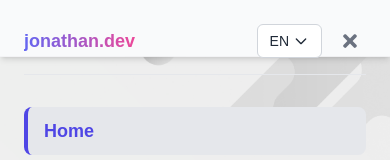
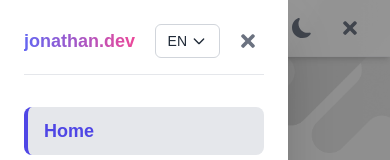
Before and after one commit to jonathanDavid1/porfolio-3.0, a Next.js app: page / in a window 390 px wide. Both pictures are taken after a click on the button 350 px from the left and 28 px from the top of the page. Shown: the top 160 px of the page. Built offline with nearby package versions, Linux system fonts and the light colour scheme; no server answers.

Commit message:
fixing mobile version in navbar

```diff
--- a/src/components/Navbar.tsx
+++ b/src/components/Navbar.tsx
@@ -46,7 +46,7 @@ const Navbar: React.FC = () => {
         return `w-full text-left font-medium text-lg transition-all duration-200 py-2.5 px-4 rounded-lg focus:outline-none cursor-pointer block
             ${isActive
                 ? (isDarkMode ? 'bg-slate-700/80 text-blue-400 font-semibold border-l-4 border-blue-400' : 'bg-gray-200 text-indigo-600 font-semibold border-l-4 border-indigo-600')
-                : (isDarkMode ? 'text-gray-300 hover:bg-slate-750' : 'text-gray-700 hover:bg-gray-100')
+                : (isDarkMode ? 'text-gray-300 hover:bg-slate-700' : 'text-gray-700 hover:bg-gray-100')
             }
         `;
     };
@@ -62,7 +62,7 @@ const Navbar: React.FC = () => {
             }
             setLocale(newLocale);
             router.push(newPathname);
-            setIsMobileMenuOpen(false); // Cierra al cambiar idioma
+            setIsMobileMenuOpen(false);
         },
         [pathname, router, setLocale]
     );
@@ -120,24 +120,21 @@ const Navbar: React.FC = () => {
         return () => document.removeEventListener('mousedown', handleClickOutside);
     }, []);
 
-    // Scroll control when mobile menu is open
+    // Lock body scroll when mobile menu is open
     useEffect(() => {
-        const handleScroll = () => {
         if (isMobileMenuOpen) {
             document.body.style.overflow = 'hidden';
         } else {
             document.body.style.overflow = '';
         }
-        };
-        handleScroll();
-        window.addEventListener('scroll', handleScroll);
         return () => {
-          window.removeEventListener('scroll', handleScroll);
             document.body.style.overflow = '';
         };
     }, [isMobileMenuOpen]);
 
     return (
+        <>
+            {/* ── Navbar ── */}
             <header
                 className={`py-3 fixed top-0 left-0 w-full z-20 backdrop-blur-md transition-all duration-300 ${
                     isDarkMode
@@ -202,27 +199,21 @@ const Navbar: React.FC = () => {
                                     }`}
                                 >
                                     <button
-                                    onClick={() => {
-                                        handleLocaleChange('en');
-                                        setIsLangOpen(false);
-                                    }}
+                                        onClick={() => { handleLocaleChange('en'); setIsLangOpen(false); }}
                                         className={`w-full text-left px-4 py-2 text-sm transition-colors duration-150 ${
                                             locale === 'en'
                                                 ? 'bg-indigo-500/10 text-indigo-500 dark:text-blue-400 font-semibold'
-                                            : isDarkMode ? 'hover:bg-slate-750' : 'hover:bg-gray-50'
+                                                : isDarkMode ? 'hover:bg-slate-700' : 'hover:bg-gray-50'
                                         }`}
                                     >
                                         English
                                     </button>
                                     <button
-                                    onClick={() => {
-                                        handleLocaleChange('es');
-                                        setIsLangOpen(false);
-                                    }}
+                                        onClick={() => { handleLocaleChange('es'); setIsLangOpen(false); }}
                                         className={`w-full text-left px-4 py-2 text-sm transition-colors duration-150 ${
                                             locale === 'es'
                                                 ? 'bg-indigo-500/10 text-indigo-500 dark:text-blue-400 font-semibold'
-                                            : isDarkMode ? 'hover:bg-slate-750' : 'hover:bg-gray-50'
+                                                : isDarkMode ? 'hover:bg-slate-700' : 'hover:bg-gray-50'
                                         }`}
                                     >
                                         Español
@@ -232,7 +223,7 @@ const Navbar: React.FC = () => {
                         </div>
                     </nav>
 
-                {/* Right Side Icons & Actions (Desktop and Mobile controls) */}
+                    {/* Right Side Icons & Actions */}
                     <div className="flex items-center space-x-4">
                         {/* Social networks (Desktop) */}
                         <div className="hidden sm:flex items-center space-x-3.5">
@@ -265,10 +256,10 @@ const Navbar: React.FC = () => {
                             </a>
                         </div>
 
-                    {/* Separator line (Desktop) */}
+                        {/* Separator (Desktop) */}
                         <span className="hidden sm:inline-block h-5 w-px bg-gray-300 dark:bg-slate-700"></span>
 
-                    {/* Theme Toggle Button (Desktop & Mobile) */}
+                        {/* Theme Toggle */}
                         <button
                             onClick={handleThemeClick}
                             className="text-gray-500 dark:text-gray-400 hover:text-indigo-600 dark:hover:text-blue-400 p-1.5 rounded-lg hover:bg-gray-100 dark:hover:bg-slate-800 transition-all duration-200 focus:outline-none cursor-pointer"
@@ -279,7 +270,7 @@ const Navbar: React.FC = () => {
                             </div>
                         </button>
 
-                    {/* Mobile Hamburger menu trigger */}
+                        {/* Mobile Hamburger */}
                         <button
                             onClick={toggleMobileMenu}
                             className="sm:hidden text-gray-500 dark:text-gray-400 hover:text-indigo-600 dark:hover:text-blue-400 p-1.5 rounded-lg hover:bg-gray-100 dark:hover:bg-slate-800 transition-all duration-200 focus:outline-none cursor-pointer"
@@ -288,31 +279,40 @@ const Navbar: React.FC = () => {
                             {isMobileMenuOpen ? <FaTimes size={20} /> : <FaBars size={20} />}
                         </button>
                     </div>
+                </div>
+            </header>
 
-                {/* Mobile Menu Overlay */}
+            {/* ── Mobile Menu — outside <header> to avoid stacking context issues ── */}
             {isMobileMenuOpen && (
+                <>
+                    {/* Dimmed backdrop — closes menu on click */}
+                    <div
+                        className="fixed inset-0 bg-black/40 z-30"
+                        onClick={toggleMobileMenu}
+                    />
+
+                    {/* Slide-in side panel */}
                     <div
                         ref={menuRef}
-                        className={`fixed top-0 left-0 w-full h-full ${
-                            isDarkMode ? 'bg-slate-900 text-white' : 'bg-gray-50 text-gray-800'
-                        } z-50`}
+                        className={`fixed top-0 left-0 h-full w-72 z-40 shadow-2xl flex flex-col
+                            ${isDarkMode ? 'bg-slate-900 text-white' : 'bg-white text-gray-800'}`}
                     >
                         <div className="flex flex-col h-full py-6 px-6">
 
-                            {/* Header inside mobile menu */}
+                            {/* Panel header */}
                             <div className={`flex items-center justify-between border-b pb-4 ${isDarkMode ? 'border-slate-800' : 'border-gray-200'}`}>
                                 <span className="text-lg font-bold bg-gradient-to-r from-indigo-500 to-pink-500 dark:from-blue-400 dark:to-purple-400 bg-clip-text text-transparent">
                                     jonathan.dev
                                 </span>
 
                                 <div className="flex items-center space-x-3">
-                                    {/* Mobile Custom Language Selector */}
+                                    {/* Language Selector (Mobile) */}
                                     <div className="relative" ref={mobileLangRef}>
                                         <button
                                             onClick={() => setIsMobileLangOpen(!isMobileLangOpen)}
                                             className={`flex items-center space-x-1 border rounded-md py-1.5 px-3 focus:outline-none transition-all duration-200 text-sm font-medium ${
                                                 isDarkMode
-                                                    ? 'bg-slate-850 text-white border-slate-700 hover:bg-slate-800'
+                                                    ? 'text-white border-slate-700 hover:bg-slate-800'
                                                     : 'bg-white text-gray-800 border-gray-300 hover:bg-gray-50'
                                             }`}
                                         >
@@ -333,27 +333,21 @@ const Navbar: React.FC = () => {
                                                 }`}
                                             >
                                                 <button
-                                                    onClick={() => {
-                                                        handleLocaleChange('en');
-                                                        setIsMobileLangOpen(false);
-                                                    }}
+                                                    onClick={() => { handleLocaleChange('en'); setIsMobileLangOpen(false); }}
                                                     className={`w-full text-left px-4 py-2 text-sm transition-colors duration-150 ${
                                                         locale === 'en'
                                                             ? 'bg-indigo-500/10 text-indigo-500 dark:text-blue-400 font-semibold'
-                                                            : isDarkMode ? 'hover:bg-slate-750' : 'hover:bg-gray-50'
+                                                            : isDarkMode ? 'hover:bg-slate-700' : 'hover:bg-gray-50'
                                                     }`}
                                                 >
                                                     English
                                                 </button>
                                                 <button
-                                                    onClick={() => {
-                                                        handleLocaleChange('es');
-                                                        setIsMobileLangOpen(false);
-                                                    }}
+                                                    onClick={() => { handleLocaleChange('es'); setIsMobileLangOpen(false); }}
                                                     className={`w-full text-left px-4 py-2 text-sm transition-colors duration-150 ${
                                                         locale === 'es'
                                                             ? 'bg-indigo-500/10 text-indigo-500 dark:text-blue-400 font-semibold'
-                                                            : isDarkMode ? 'hover:bg-slate-750' : 'hover:bg-gray-50'
+                                                            : isDarkMode ? 'hover:bg-slate-700' : 'hover:bg-gray-50'
                                                     }`}
                                                 >
                                                     Español
@@ -362,7 +356,7 @@ const Navbar: React.FC = () => {
                                         )}
                                     </div>
 
-                                    {/* Close Button */}
+                                    {/* Close button */}
                                     <button
                                         onClick={toggleMobileMenu}
                                         className="text-gray-500 dark:text-gray-400 hover:text-indigo-600 dark:hover:text-blue-400 p-1.5 rounded-lg hover:bg-gray-100 dark:hover:bg-slate-800 transition-all duration-200 focus:outline-none"
@@ -373,33 +367,21 @@ const Navbar: React.FC = () => {
                                 </div>
                             </div>
 
-                            {/* Mobile Links */}
+                            {/* Navigation links */}
                             <nav className="mt-8 flex flex-col space-y-4 flex-grow">
-                                <a
-                                    onClick={() => setIsMobileMenuOpen(false)}
-                                    href="#home"
-                                    className={getMobileLinkClass('home')}
-                                >
+                                <a onClick={() => setIsMobileMenuOpen(false)} href="#home" className={getMobileLinkClass('home')}>
                                     <FormattedMessage id="home" defaultMessage="Home" />
                                 </a>
-                                <a
-                                    onClick={() => setIsMobileMenuOpen(false)}
-                                    href="#projects"
-                                    className={getMobileLinkClass('projects')}
-                                >
+                                <a onClick={() => setIsMobileMenuOpen(false)} href="#projects" className={getMobileLinkClass('projects')}>
                                     <FormattedMessage id="projects" defaultMessage="Projects" />
                                 </a>
-                                <a
-                                    onClick={() => setIsMobileMenuOpen(false)}
-                                    href="#contact"
-                                    className={getMobileLinkClass('contact')}
-                                >
+                                <a onClick={() => setIsMobileMenuOpen(false)} href="#contact" className={getMobileLinkClass('contact')}>
                                     <FormattedMessage id="contact" defaultMessage="Contact" />
                                 </a>
                             </nav>
 
-                            {/* Mobile Social icons at the bottom */}
-                            <div className="flex items-center justify-center space-x-6 pt-6 border-t border-gray-250 dark:border-slate-800">
+                            {/* Social icons at the bottom */}
+                            <div className="flex items-center justify-center space-x-6 pt-6 border-t border-gray-200 dark:border-slate-800">
                                 <a
                                     href="mailto:jhernadezcorrea@gmail.com"
                                     target="_blank"
@@ -428,12 +410,11 @@ const Navbar: React.FC = () => {
                                     <RiWhatsappFill size={24} />
                                 </a>
                             </div>
-
                         </div>
                     </div>
+                </>
             )}
-            </div>
-        </header>
+        </>
     );
 };
 
```
Lines whose indentation alone changed are shown as unchanged.
